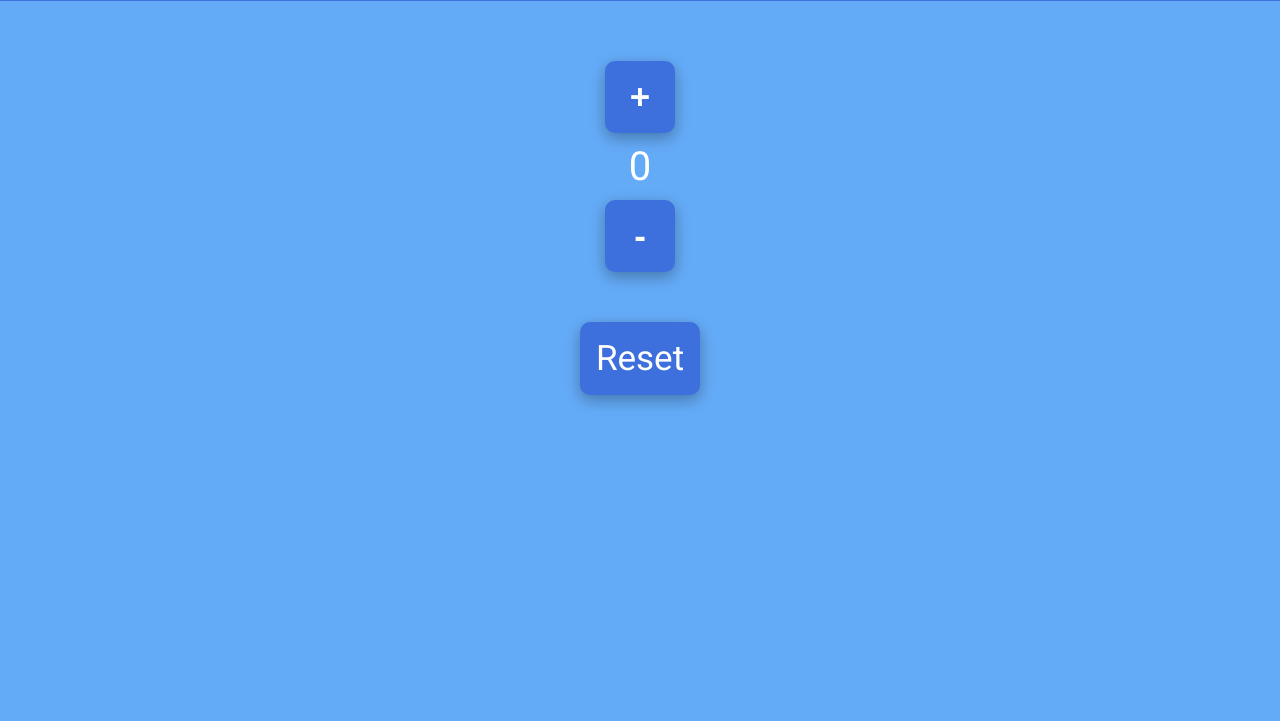
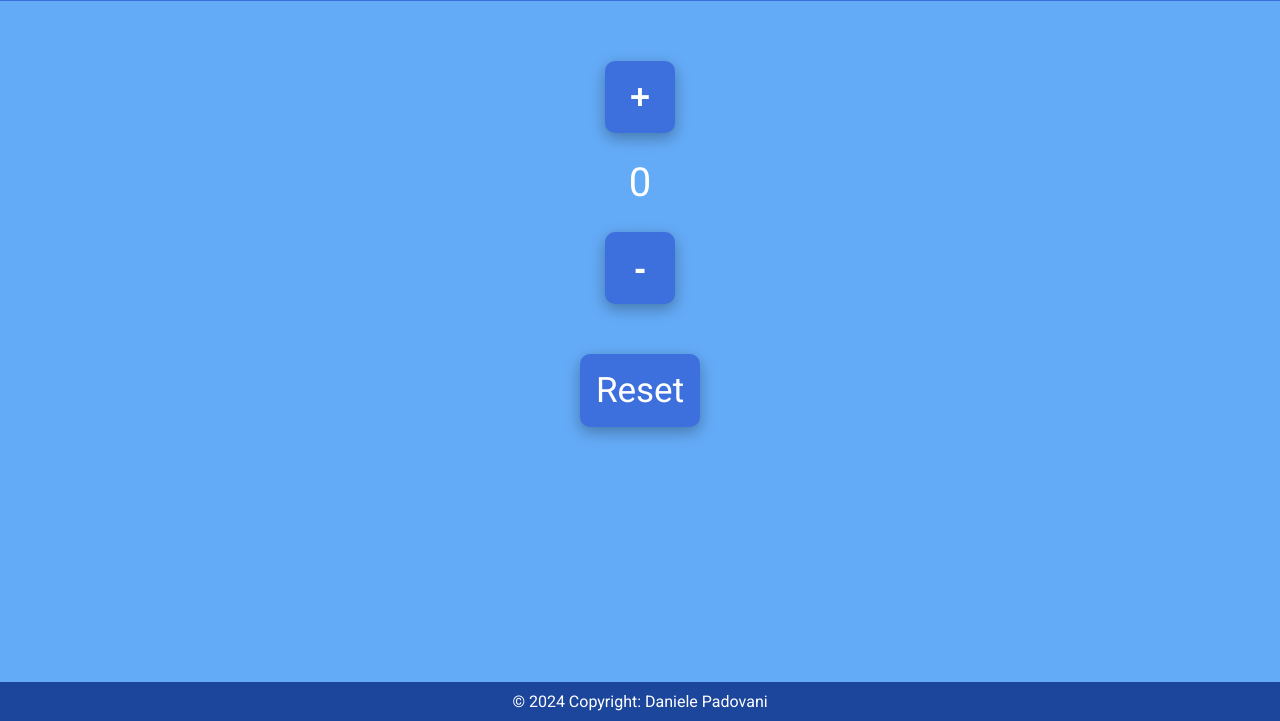
Before and after one commit to Danixpad22/JSCounter, a plain HTML site: page index.html in a window 1280 px wide. Shown: the part 79-800 px from the top of the page. Drawn offline with Linux system fonts and the light colour scheme.

Commit message:
aggiunto footer

```diff
--- a/assets/css/style.css
+++ b/assets/css/style.css
@@ -4,13 +4,13 @@
   box-sizing: border-box;
 }
 
-
 body {
   font-family: 'roboto', 'arial';
-  background-color: rgb(100, 171, 247)
+  background-color: rgb(100, 171, 247);
 }
 
 .header-style {
+  width: 100%;
   margin-bottom: 50px;
   height: 80px;
   background-color: rgb(61, 112, 221);
@@ -22,6 +22,7 @@ body {
   text-align: center;
   color:  white;
   padding: 10px;
+  letter-spacing: 10px;
 }
 
 .button-style-plus-minus {
@@ -69,4 +70,19 @@ body {
   font-family: 'roboto', 'arial';
   color: white;
   font-size: 40px;
+  padding: 16px;
 }
+
+.footer-style {
+  position: fixed;
+  bottom: 0;
+  width: 100%;
+  padding: 10px;
+  background-color: rgb(28, 69, 156);
+}
+
+.text-footer-style {
+  margin: 0;
+  color: white;
+  text-align: center;
+}
--- a/assets/js/script.js
+++ b/assets/js/script.js
@@ -1,5 +1,6 @@
 
 //Creo gli elementi
+
 const bodyElement = document.body;
 const header = document.createElement('div');
 const title = document.createElement('h1');
@@ -8,6 +9,8 @@ const plusButton = document.createElement('button');
 const counterText = document.createElement('p');
 const minusButton = document.createElement('button');
 const resetButton = document.createElement('button');
+const footer = document.createElement('footer');
+const textFooter = document.createElement('p');
 
 //Aggiungo classi per modifca stili css
 header.classList.add('header-style');
@@ -17,13 +20,16 @@ plusButton.classList.add('button-style-plus-minus');
 minusButton.classList.add('button-style-plus-minus');
 counterText.classList.add('counter-text-style');
 resetButton.classList.add('button-style');
+footer.classList.add('footer-style');
+textFooter.classList.add('text-footer-style');
 
 //Aggiunto testo
 title.textContent = 'COUNTER';
 plusButton.textContent = '+';
 minusButton.textContent = '-';
-counterText.textContent= '0';
-resetButton.textContent= 'Reset';
+counterText.textContent = '0';
+resetButton.textContent = 'Reset';
+textFooter.textContent = '© 2024 Copyright: Daniele Padovani'
 
 //Appendo al body
 bodyElement.appendChild(header);
@@ -34,7 +40,8 @@ divElement.appendChild(plusButton);
 divElement.appendChild(counterText);
 divElement.appendChild(minusButton);
 divElement.appendChild(resetButton);
-
+footer.appendChild(textFooter);
+bodyElement.appendChild(footer);
 //funzione counter
 
 let counter = 0;
```
